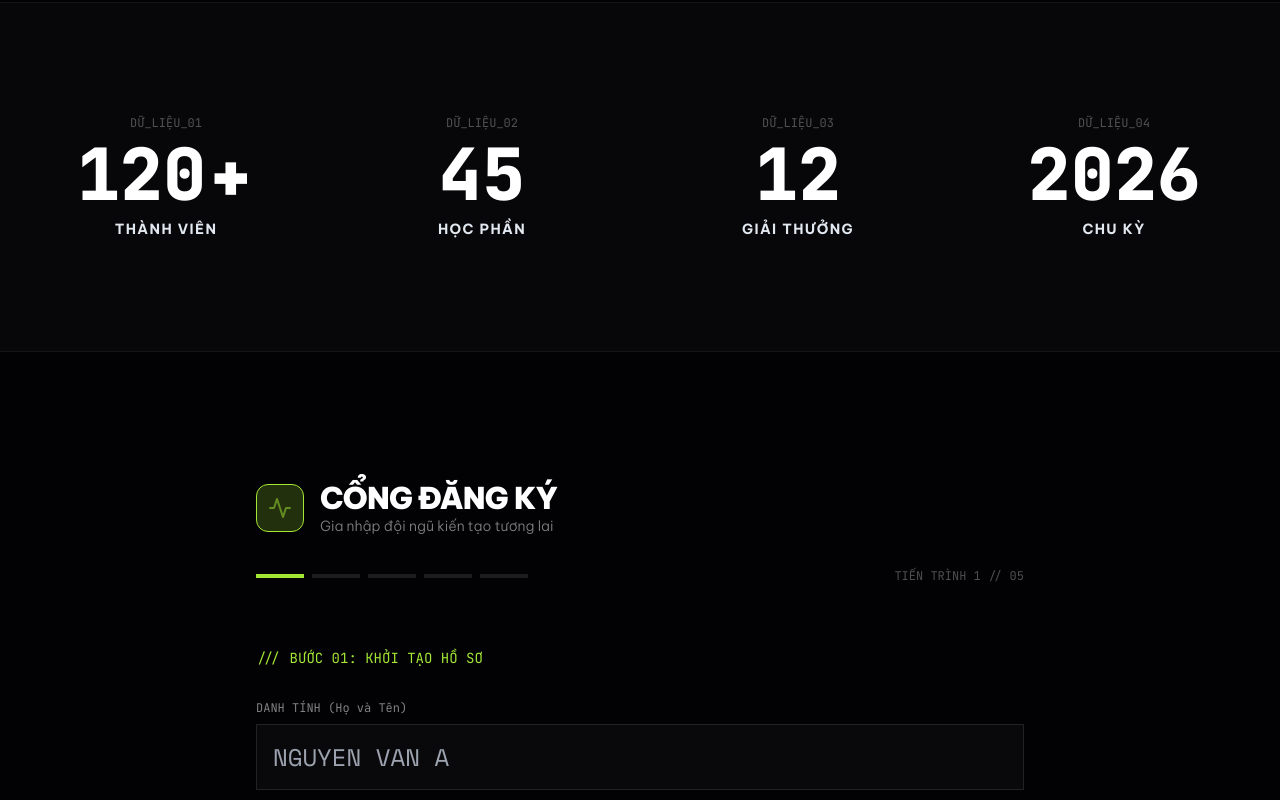
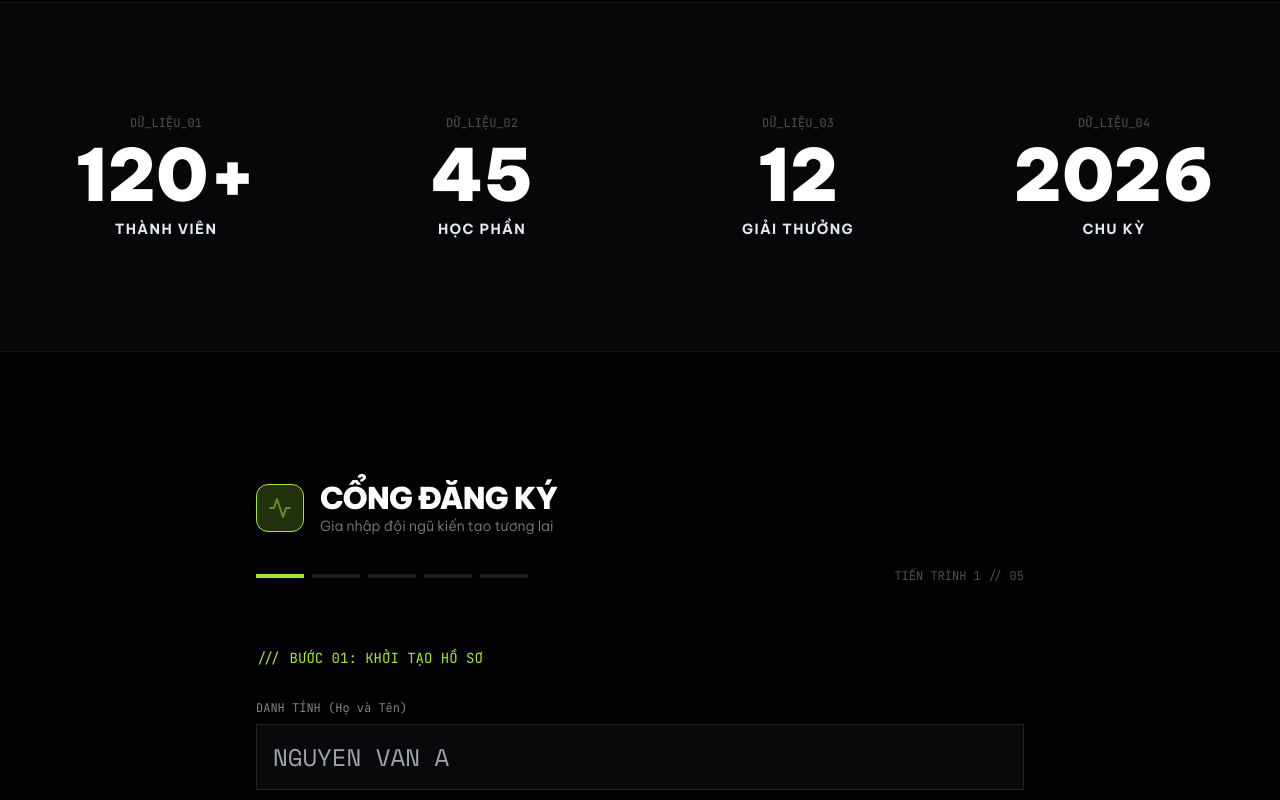
Before and after one commit to Arcis-u/ag-web, a React (Vite) app: page / in a window 1280 px wide. Shown: the part 8760-9560 px from the top of the page. Built offline with nearby package versions, Linux system fonts and the light colour scheme; a web font is replaced by a local one.

Commit message:
feat: add facebook icon and count-up animation for stats

```diff
--- a/App.jsx
+++ b/App.jsx
@@ -56,6 +56,45 @@
             onMouseEnter={() => hover && setTrigger(prev => prev + 1)}
         >
             {display}
+        </span>
+    );
+};
+
+// CountUp Animation Component - animates from 0 to target value when in view
+const CountUp = ({ value, duration = 2000, className = "" }) => {
+    const ref = useRef(null);
+    const isInView = useInView(ref, { once: true, margin: "-100px" });
+    const [displayValue, setDisplayValue] = useState(0);
+
+    useEffect(() => {
+        if (!isInView) return;
+
+        let startTime = null;
+        const startValue = 0;
+        const endValue = value;
+
+        const animate = (currentTime) => {
+            if (!startTime) startTime = currentTime;
+            const elapsed = currentTime - startTime;
+            const progress = Math.min(elapsed / duration, 1);
+
+            // Easing function for smooth animation
+            const easeOutQuart = 1 - Math.pow(1 - progress, 4);
+            const currentValue = Math.floor(startValue + (endValue - startValue) * easeOutQuart);
+
+            setDisplayValue(currentValue);
+
+            if (progress < 1) {
+                requestAnimationFrame(animate);
+            }
+        };
+
+        requestAnimationFrame(animate);
+    }, [isInView, value, duration]);
+
+    return (
+        <span ref={ref} className={className}>
+            {displayValue}
         </span>
     );
 };
@@ -3064,7 +3103,9 @@
                                                             {label}
                                                         </div>
 
-                                                        <div className="text-[10px] font-bold font-mono text-center text-white mb-0.5">{val}%</div>
+                                                        <div className="text-[10px] font-bold font-mono text-center text-white mb-0.5">
+                                                            <CountUp value={val} duration={1500} />%
+                                                        </div>
                                                         <div className="w-full bg-white/5 rounded-md relative overflow-hidden flex-1 shadow-inner">
                                                             <motion.div
                                                                 className={`absolute bottom-0 w-full rounded-md transition-all duration-1000 ${stat === 'PWR' ? 'bg-gradient-to-t from-cyan-600 to-cyan-400' : stat === 'AI' ? 'bg-gradient-to-t from-purple-600 to-purple-400' : 'bg-gradient-to-t from-lime-600 to-lime-400'}`}
@@ -3161,7 +3202,7 @@
                         <div className="absolute inset-0 border border-white/5 scale-90 opacity-0 group-hover:scale-100 group-hover:opacity-100 transition-all duration-300" />
                         <div className="font-mono text-xs text-white/30 mb-2">DỮ_LIỆU_0{i + 1}</div>
                         <div className="text-5xl md:text-7xl font-black text-white group-hover:text-lime-400 transition-colors flex justify-center items-center">
-                            <ScrambleCounter value={stat.val} />{stat.suff}
+                            <CountUp value={stat.val} duration={2500} />{stat.suff}
                         </div>
                         <div className="text-sm font-bold tracking-widest mt-2">{stat.label}</div>
                     </div>
@@ -3236,18 +3277,39 @@
 
                     {/* Column 3: Social - Better Spacing */}
                     <div className="md:col-span-12 flex gap-6 items-center mt-8"> {/* Adjusted to span full width and added margin-top */}
-                        {['Facebook', 'Discord', 'Github'].map((social) => (
-                            <Magnetic key={social} strength={0.3}>
-                                <a href="#" className="w-12 h-12 rounded-full border border-white/10 flex items-center justify-center hover:bg-lime-400 hover:border-lime-400 hover:text-black transition-all duration-300">
-                                    {/* Icons based on social name, reusing existing imports if needed, or generic */}
-                                    <div className="scale-75">
-                                        {social === 'Facebook' && <Globe size={24} />}
-                                        {social === 'Discord' && <MessageSquare size={24} />}
-                                        {social === 'Github' && <Code size={24} />}
-                                    </div>
-                                </a>
-                            </Magnetic>
-                        ))}
+                        {/* Facebook Icon with Link */}
+                        <Magnetic strength={0.3}>
+                            <a
+                                href="https://www.facebook.com/profile.php?id=61584400577309"
+                                target="_blank"
+                                rel="noopener noreferrer"
+                                className="w-12 h-12 rounded-full border border-white/10 flex items-center justify-center hover:bg-lime-400 hover:border-lime-400 hover:text-black transition-all duration-300 group"
+                            >
+                                <svg
+                                    viewBox="0 0 24 24"
+                                    fill="currentColor"
+                                    className="w-5 h-5 group-hover:scale-110 transition-transform"
+                                >
+                                    <path d="M24 12.073c0-6.627-5.373-12-12-12s-12 5.373-12 12c0 5.99 4.388 10.954 10.125 11.854v-8.385H7.078v-3.47h3.047V9.43c0-3.007 1.792-4.669 4.533-4.669 1.312 0 2.686.235 2.686.235v2.953H15.83c-1.491 0-1.956.925-1.956 1.874v2.25h3.328l-.532 3.47h-2.796v8.385C19.612 23.027 24 18.062 24 12.073z" />
+                                </svg>
+                            </a>
+                        </Magnetic>
+                        {/* Discord Icon */}
+                        <Magnetic strength={0.3}>
+                            <a href="#" className="w-12 h-12 rounded-full border border-white/10 flex items-center justify-center hover:bg-lime-400 hover:border-lime-400 hover:text-black transition-all duration-300">
+                                <div className="scale-75">
+                                    <MessageSquare size={24} />
+                                </div>
+                            </a>
+                        </Magnetic>
+                        {/* Github Icon */}
+                        <Magnetic strength={0.3}>
+                            <a href="#" className="w-12 h-12 rounded-full border border-white/10 flex items-center justify-center hover:bg-lime-400 hover:border-lime-400 hover:text-black transition-all duration-300">
+                                <div className="scale-75">
+                                    <Code size={24} />
+                                </div>
+                            </a>
+                        </Magnetic>
                     </div>
                 </div>
 
```
